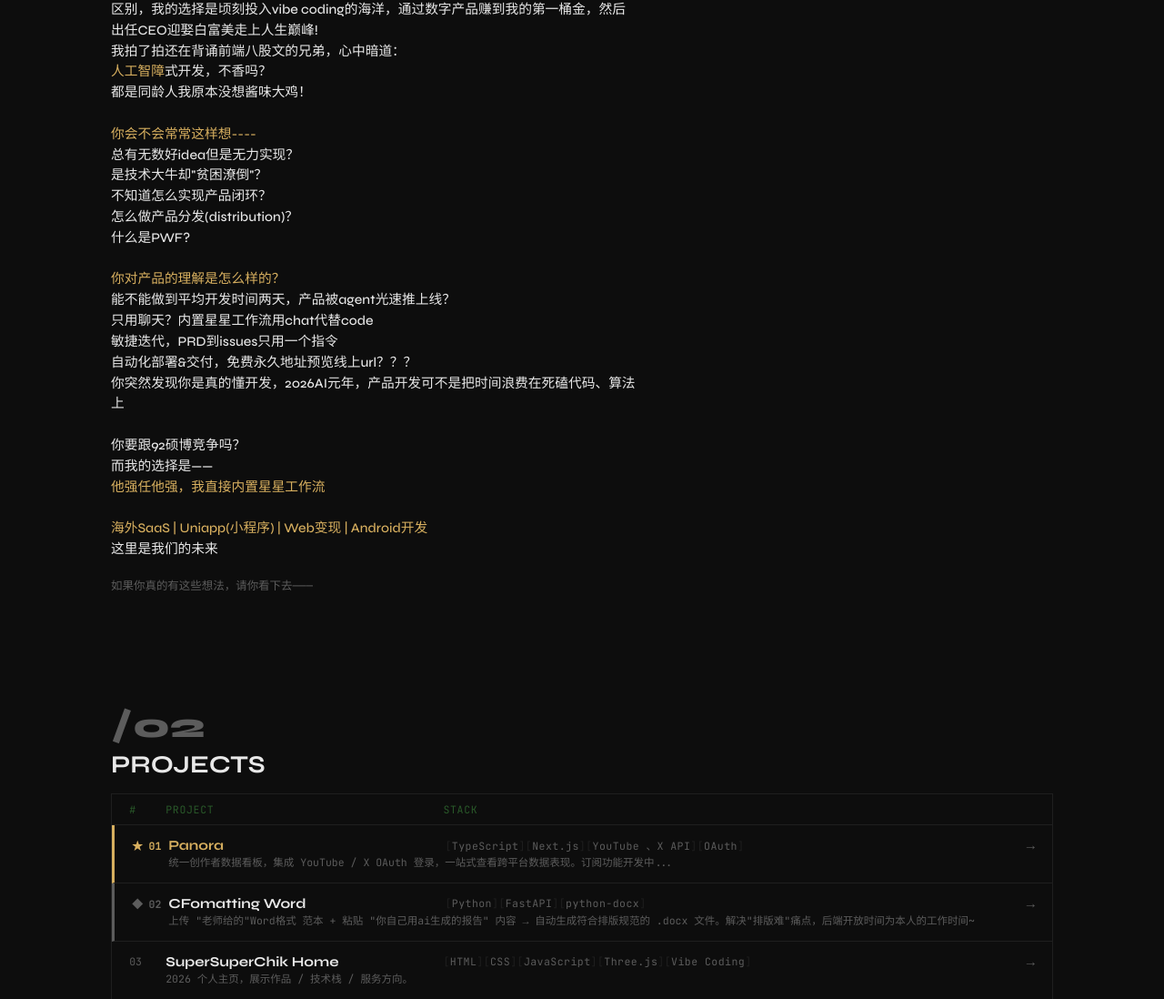
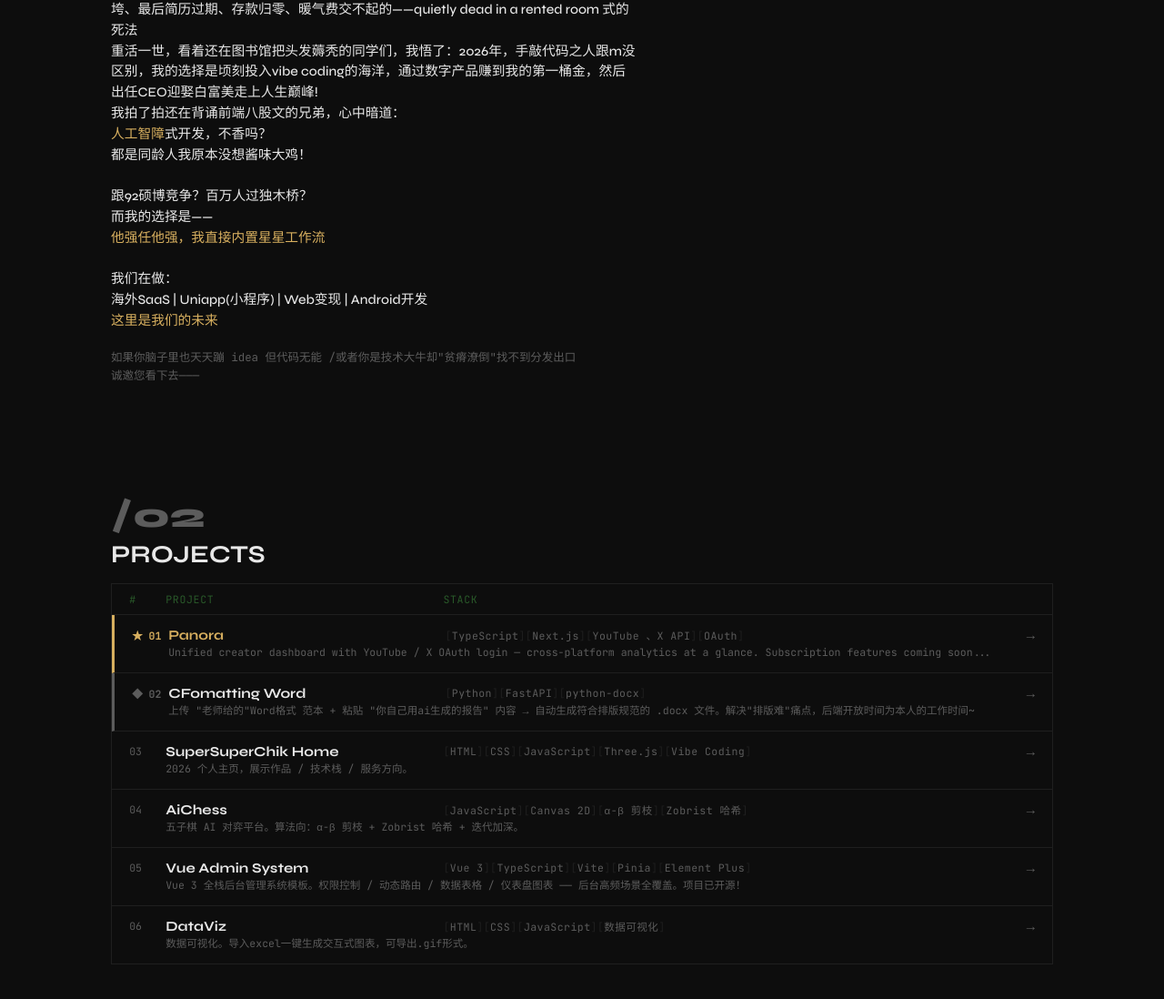
Before and after one commit to 3432926599-cyber/supersuperchik-home, a website: page index.html in a window 1280 px wide. Shown: the part 1115-2213 px from the top of the page at 91% size. Drawn offline with Linux system fonts and the light colour scheme.

Commit message:
🌐 Panora条目描述改为纯英文

```diff
--- a/index.html
+++ b/index.html
@@ -1713,34 +1713,22 @@
           重生之我在2026年学编程——<br>
           上一世的我死磕算法题,手搓数据库，深耕Springboot架构，生撕面试场景500题，身边同学顶不住压力纷纷转行，唯有我苦苦坚守传统编程最后的净土<br>
           终于，在毕业季同龄人遗憾斩获大厂offer或国企铁饭碗,还在为自己考研上岸而追悔莫及的时候，我没能熬过上一个冬天，早早冻死了<br>
+          不是浪漫的猝死——就是那种：投了三百份简历、面了八轮、薪资越卷越低、身体越熬越垮、最后简历过期、存款归零、暖气费交不起的——quietly dead in a rented room 式的死法<br>
           重活一世，看着还在图书馆把头发薅秃的同学们，我悟了：2026年，手敲代码之人跟m没区别，我的选择是顷刻投入vibe coding的海洋，通过数字产品赚到我的第一桶金，然后出任CEO迎娶白富美走上人生巅峰!<br>
           我拍了拍还在背诵前端八股文的兄弟，心中暗道：<br>
           <em>人工智障</em>式开发，不香吗？<br>
           都是同龄人我原本没想酱味大鸡！<br>
+
           <br>
-          <em>你会不会常常这样想----</em><br>
-          总有无数好idea但是无力实现？<br>
-          是技术大牛却"贫困潦倒"？<br>
-          不知道怎么实现产品闭环？<br>
-          怎么做产品分发(distribution)？<br>
-          什么是PWF?<br>
-          <br>
-
-          <em>你对产品的理解是怎么样的？</em><br>
-          能不能做到平均开发时间两天，产品被agent光速推上线？<br>
-          只用聊天？内置星星工作流用chat代替code<br>
-          敏捷迭代，PRD到issues只用一个指令<br>
-          自动化部署&交付，免费永久地址预览线上url？？？<br>
-          你突然发现你是真的懂开发，2026AI元年，产品开发可不是把时间浪费在死磕代码、算法上<br>
-          <br>
-          你要跟92硕博竞争吗？<br>
+          跟92硕博竞争？百万人过独木桥？<br>
           而我的选择是—— <br>
           <em>他强任他强，我直接内置星星工作流</em><br>
           <br>
 
-          <em>海外SaaS  |  Uniapp(小程序)  |  Web变现  |  Android开发</em><br>
-          这里是我们的未来<br>
-          <span class="note">如果你真的有这些想法，请你看下去———</span>
+          我们在做：<br>
+          海外SaaS  |  Uniapp(小程序)  |  Web变现  |  Android开发<br>
+          <em>这里是我们的未来</em><br>
+          <span class="note">如果你脑子里也天天蹦 idea 但代码无能 /或者你是技术大牛却"贫瘠潦倒"找不到分发出口<br>诚邀您看下去———</span>
       </div>
     </section>
 
@@ -1767,7 +1755,7 @@
           <span class="proj-title">Panora</span>
           <span class="proj-stack"><span>TypeScript</span><span>Next.js</span><span>YouTube 、X API</span><span>OAuth</span></span>
           <span class="proj-arrow">&rarr;</span>
-          <span class="proj-desc">统一创作者数据看板，集成 YouTube / X OAuth 登录，一站式查看跨平台数据表现。订阅功能开发中...</span>
+          <span class="proj-desc">Unified creator dashboard with YouTube / X OAuth login — cross-platform analytics at a glance. Subscription features coming soon...</span>
         </a>
 
         <!-- 🥈 银级 -->
@@ -2249,10 +2237,9 @@
           <div class="contact-row"><span class="k">WeChat|微信号</span><span class="v">SupersupErChik0124</span></div>
           <div class="contact-row"><span class="k">Account|公众号</span><span class="v" style="color:var(--green);">我与她手谈.</span></div>
           <div class="contact-row"><span class="k">GitHub|源码</span><span class="v"><a href="https://github.com/3432926599-cyber" target="_blank" rel="noopener">3432926599-cyber</a></span></div>
+          <p class="reveal" style="font-family:var(--font-mono);font-size:var(--sz-xs);color:var(--text-dim);text-align:right;margin-top:0.8rem;">请说明来意，注明来源。</p>
         </div>
       </div>
-
-      <p class="reveal" style="font-family:var(--font-mono);font-size:var(--sz-xs);color:var(--text-dim);text-align:center;margin-top:1.5rem;">请说明来意，注明来源。</p>
     </section>
 
     <footer class="footer">
```
